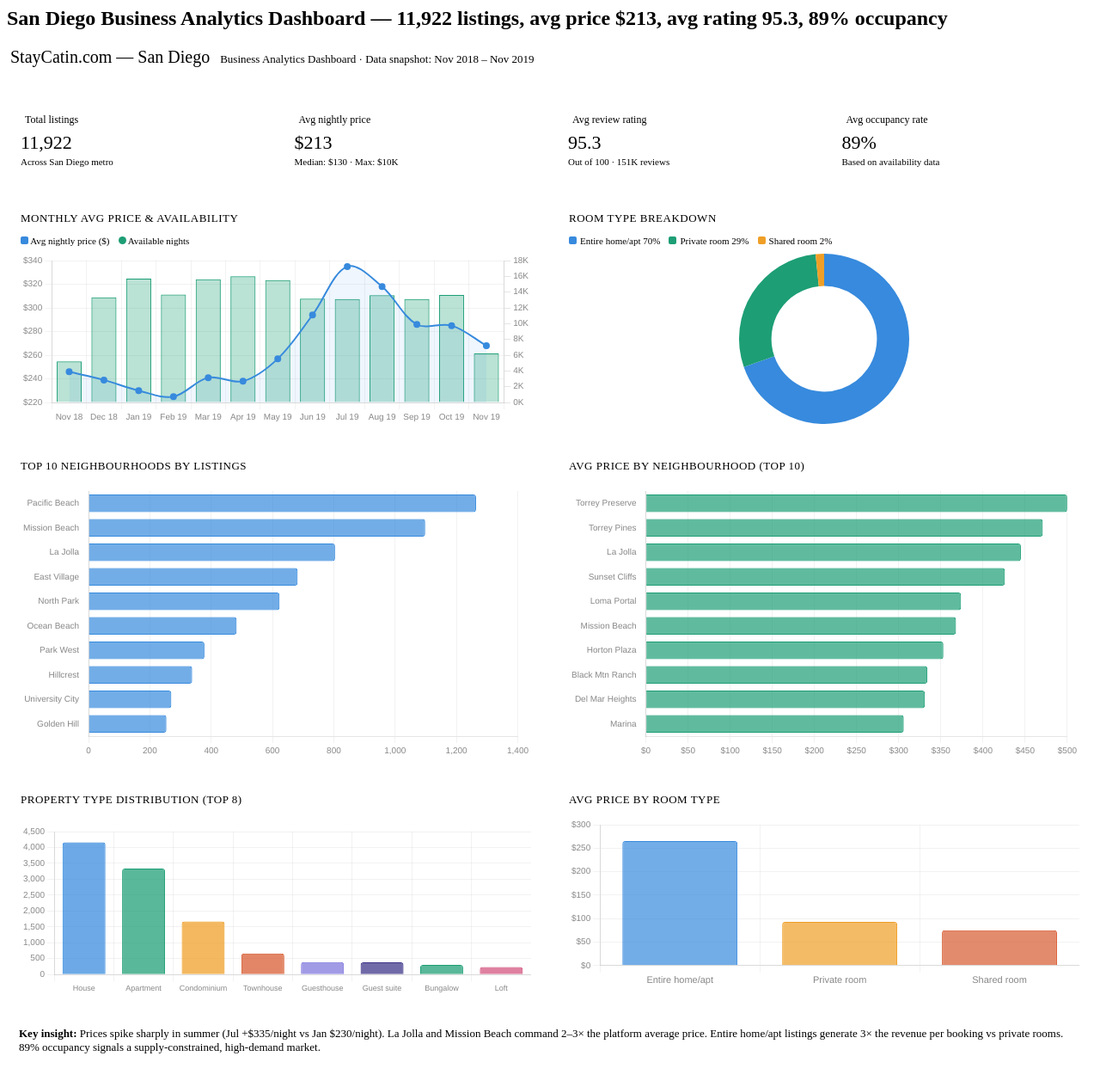
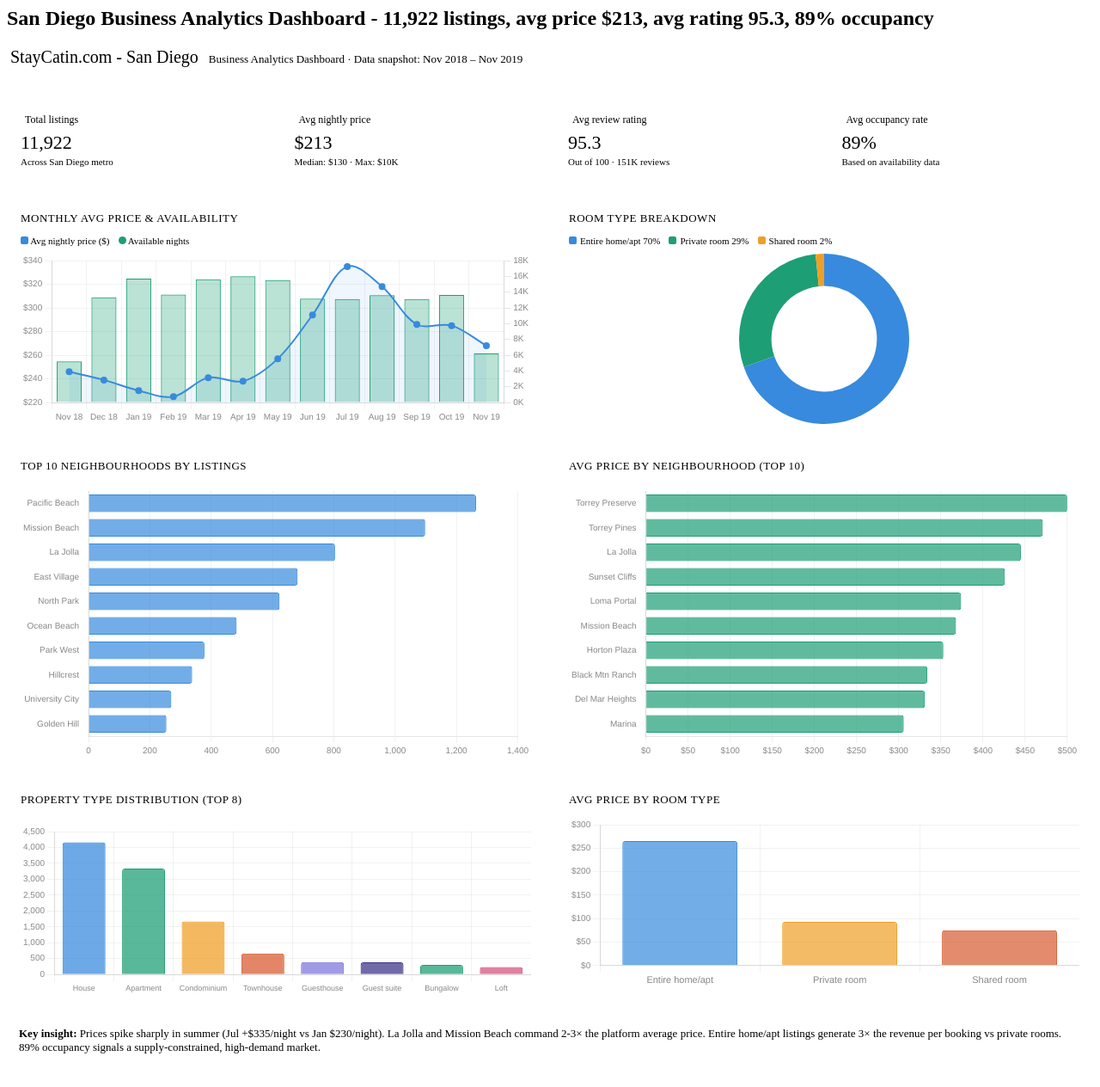
Before and after one commit to AnshulAi08/San-Diego-Business-Analytics-Dashboard, a plain HTML site: page index.html in a window 1280 px wide. Shown: the whole page at 86% size. Drawn offline with nearby package versions, Linux system fonts and the light colour scheme.

Commit message:
Update index.html

```diff
--- a/index.html
+++ b/index.html
@@ -1,5 +1,5 @@
 
-<h2 class="sr-only">San Diego Business Analytics Dashboard — 11,922 listings, avg price $213, avg rating 95.3, 89% occupancy</h2>
+<h2 class="sr-only">San Diego Business Analytics Dashboard - 11,922 listings, avg price $213, avg rating 95.3, 89% occupancy</h2>
 
 <style>
   .sc-wrap { font-family: var(--font-sans); padding: 0 0 2rem; }
@@ -26,7 +26,7 @@
 
 <div class="sc-wrap">
   <div class="sc-header">
-    <h1><i class="ti ti-home-2" aria-hidden="true" style="font-size:20px; vertical-align:-2px; margin-right:4px;"></i>StayCatin.com — San Diego</h1>
+    <h1><i class="ti ti-home-2" aria-hidden="true" style="font-size:20px; vertical-align:-2px; margin-right:4px;"></i>StayCatin.com - San Diego</h1>
     <span>Business Analytics Dashboard · Data snapshot: Nov 2018 – Nov 2019</span>
   </div>
 
@@ -93,7 +93,7 @@
   </div>
 
   <div class="insight-box">
-    <p><i class="ti ti-bulb" aria-hidden="true"></i> <strong>Key insight:</strong> Prices spike sharply in summer (Jul +$335/night vs Jan $230/night). La Jolla and Mission Beach command 2–3× the platform average price. Entire home/apt listings generate 3× the revenue per booking vs private rooms. 89% occupancy signals a supply-constrained, high-demand market.</p>
+    <p><i class="ti ti-bulb" aria-hidden="true"></i> <strong>Key insight:</strong> Prices spike sharply in summer (Jul +$335/night vs Jan $230/night). La Jolla and Mission Beach command 2-3× the platform average price. Entire home/apt listings generate 3× the revenue per booking vs private rooms. 89% occupancy signals a supply-constrained, high-demand market.</p>
   </div>
 </div>
 
```
